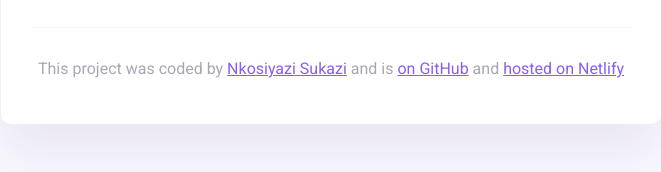
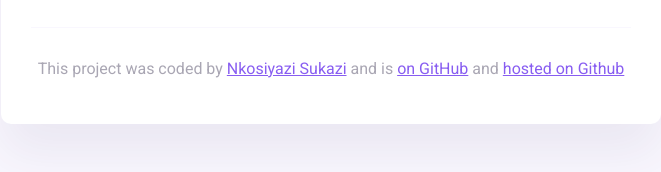
Before and after one commit to SukaziN/weather_, a website built with Parcel: page index.html/index.html in a window 1280 px wide. Shown: the part 336-508 px from the top of the page, 309-970 px from the left. Built offline with nearby package versions, Linux system fonts and the light colour scheme.

Commit message:
Update index.html
changed hosting platform from Netlify to Github in footer

```diff
--- a/index.html/index.html
+++ b/index.html/index.html
@@ -49,7 +49,7 @@
           This project was coded by
           <a href="https://github.com/SukaziN" target="_blank">Nkosiyazi Sukazi</a> and is
           <a href="https://github.com/SukaziN/weather_" target="_blank"> on GitHub</a> and
-          <a href="https://app.netlify.com/teams/sukazin/sites" target="_blank">hosted on Netlify</a>
+          <a href="https://github.com/SukaziN/weather_" target="_blank">hosted on Github</a>
         </p>
       </footer>
     </div>
```
